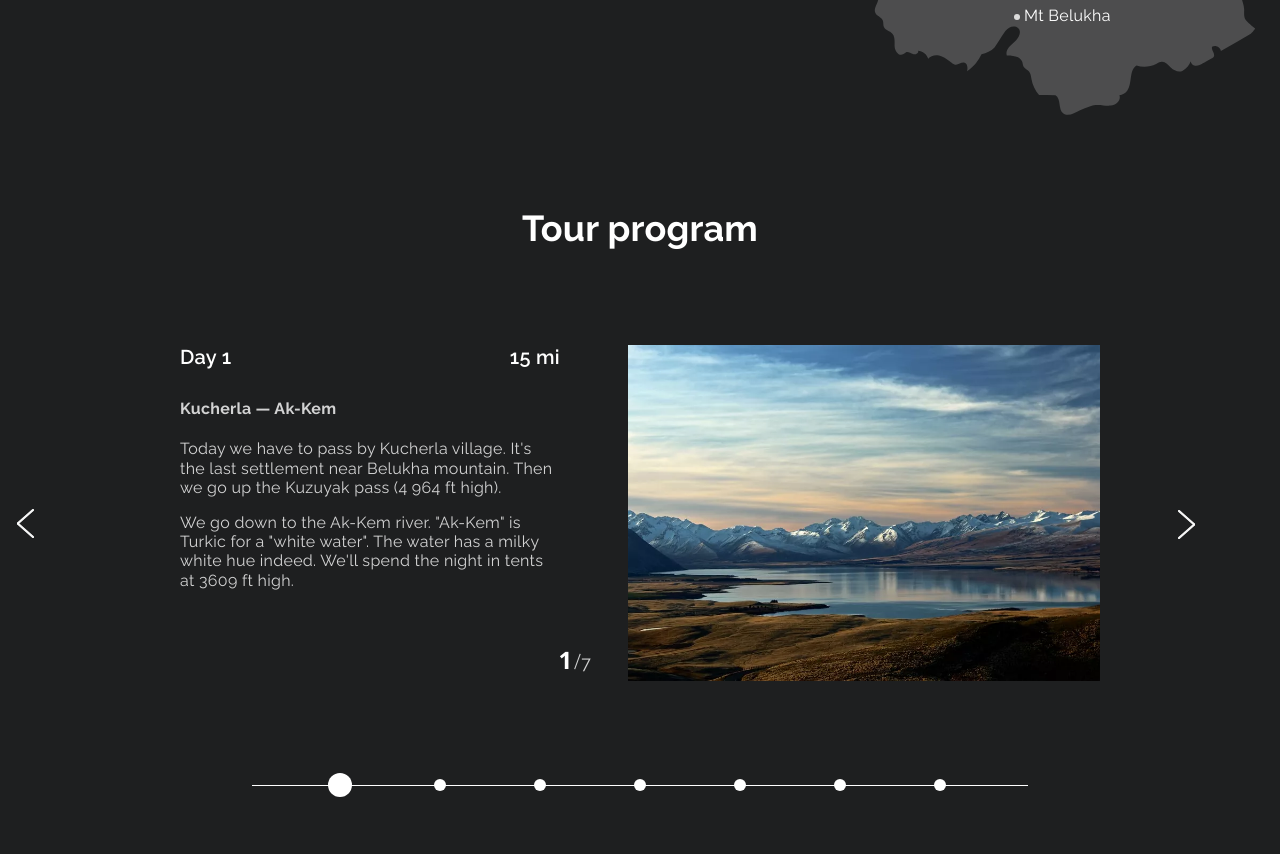
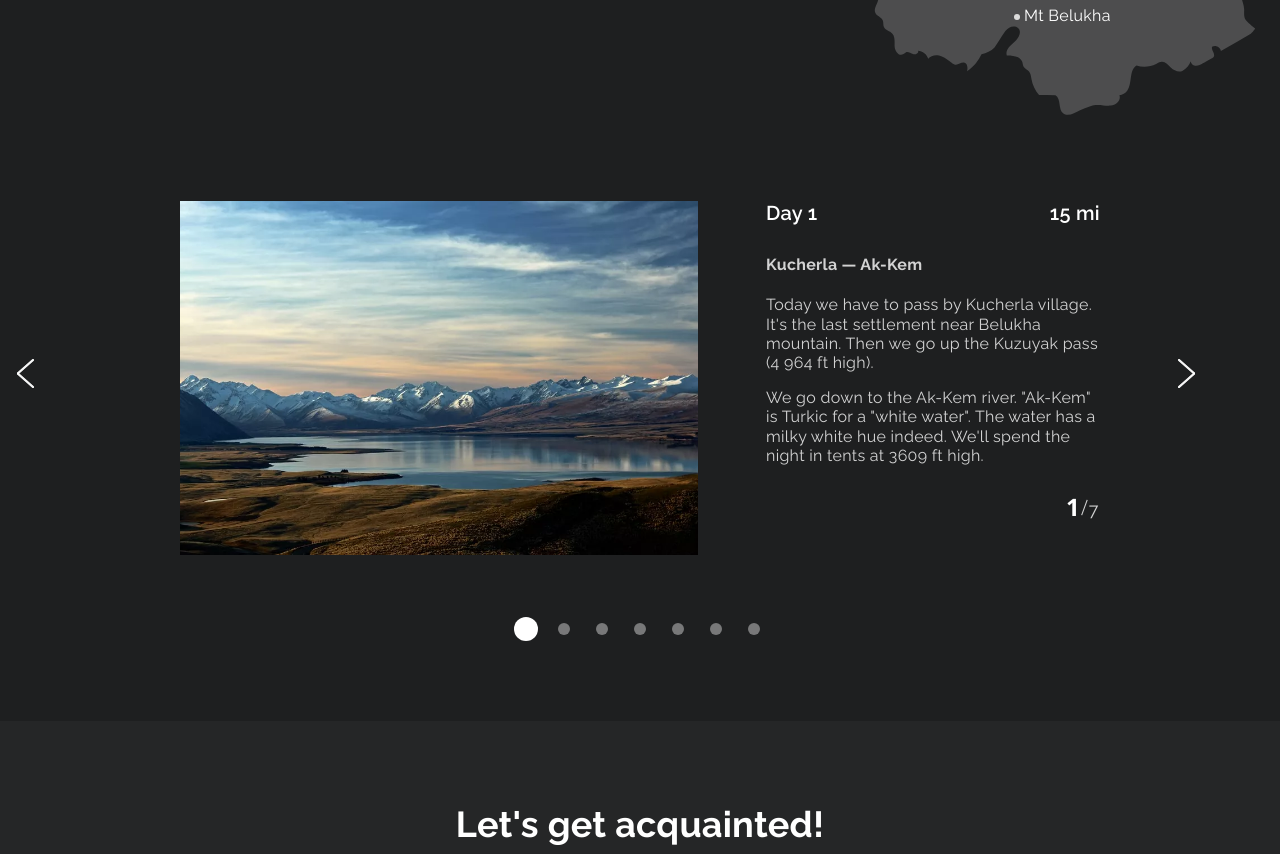
Before and after one commit to eimwe/altai, a website built with webpack: page src/index.html in a window 1280 px wide. Shown: the part 1463-2317 px from the top of the page. Built offline with nearby package versions, Linux system fonts and the light colour scheme.

Commit message:
Fixed Schedule section according to design

```diff
--- a/src/index.html
+++ b/src/index.html
@@ -125,9 +125,6 @@
       </div>
     </section>
     <section class="schedule" id="tour_profile">
-      <div class="level">
-        <h2 class="level__title sr-only">Tour program</h2>
-      </div>
       <div class="gallery gallery--schedule">
         <div class="gallery__controls flex-container">
           <button class="gallery__control gallery__control--prev" type="button">
--- a/src/styles/abstracts/_variables.scss
+++ b/src/styles/abstracts/_variables.scss
@@ -38,6 +38,7 @@
   --bg-clr-section: #1e1f20;
   --bg-hamburger: #3c3c3b;
   --bg-modal: #171a1d;
+  --owl-page: rgba(255, 255, 255, 0.4);
 
   --error: #df0c0c;
   --confirm-active: rgba(255, 255, 255, 0.5);
--- a/src/styles/modules/_gallery.scss
+++ b/src/styles/modules/_gallery.scss
@@ -69,11 +69,12 @@
     min-width: 10px;
     min-height: 10px;
     border-radius: 100%;
-    background-color: var(--text-clr-body);
+    background-color: var(--owl-page);
+    transition: transform var(--delay);
 
     &--active {
+      background-color: var(--text-clr-body);
       transform: scale(2);
-      transition: transform var(--delay);
       pointer-events: none;
     }
   }
@@ -117,16 +118,7 @@
   .gallery {
 
     &__pagination {
-      gap: 5.5em;
-
-      &::after {
-        content: '';
-        position: absolute;
-        display: block;
-        min-width: 776px;
-        min-height: 1px;
-        background-color: var(--text-clr-body);
-      }
+      gap: 1.625em;
     }
 
     &__page {
--- a/src/styles/sections/_schedule.scss
+++ b/src/styles/sections/_schedule.scss
@@ -1,5 +1,6 @@
 .schedule {
   padding-block-start: 3.375em;
+  padding-block-end: 4.625em;
   background-color: var(--bg-clr-section);
 
   .level {
@@ -12,13 +13,7 @@
   }
 
   .gallery__pagination {
-    position: absolute;
-    top: 50%;
-    left: calc(50% - 124px);
-  }
-
-  &__item {
-    gap: 5.625em;
+    margin-block-start: 2em;
   }
 
   &__header {
@@ -67,7 +62,7 @@
   .schedule {
 
     .gallery__pagination {
-      top: 35%;
+      margin-block-start: 0;
     }
 
     &__desc {
@@ -87,12 +82,8 @@
 
 @media only screen and (min-width: 900px) {
   .schedule {
-    padding-block-start: 4em;
-    padding-block-end: 6em;
-
-    .gallery__pagination {
-      position: static;
-    }
+    padding-block-start: 0;
+    padding-block-end: 5.375em;
 
     .gallery__controls {
       display: flex;
@@ -101,8 +92,8 @@
 
     &__list {
       margin-inline: 6.25em;
-      margin-top: 5.625em;
-      margin-bottom: 6.125em;
+      margin-top: 0;
+      margin-bottom: 4.25em;
     }
 
     &__item {
@@ -111,7 +102,12 @@
     }
 
     &__desc {
+      order: 2;
       padding-inline: 0;
+    }
+
+    &__img {
+      align-self: stretch;
     }
 
     @supports (-moz-appearance:none) {
@@ -128,6 +124,7 @@
 
 @media only screen and (min-width: 1200px) {
   .schedule {
+    padding-block-start: 4em;
 
     .gallery--schedule {
       margin-inline: 9.5em;
@@ -143,7 +140,7 @@
       display: block;
       position: absolute;
       bottom: 26%;
-      right: 55%;
+      right: 3%;
     }
 
     &__list {
@@ -152,8 +149,7 @@
     }
 
     &__img {
-      min-height: 336px;
-      max-width: 472px;
+      max-width: 518px;
     }
 
     @supports (-moz-appearance:none) {
@@ -161,7 +157,7 @@
 
         &__img {
           height: 336px;
-          max-width: 472px;
+          max-width: 518px;
         }
       }
     }
@@ -173,10 +169,6 @@
 
     .gallery__controls {
       right: -5%;
-    }
-
-    .gallery__counter {
-      right: 52.5%;
     }
   }
 }
@@ -193,7 +185,7 @@
     }
 
     .gallery__counter {
-      right: 51.5%;
+      right: 7%;
     }
   }
 }
@@ -211,7 +203,7 @@
     }
 
     .gallery__counter {
-      right: 50.5%;
+      right: 16%;
     }
   }
 }
```
